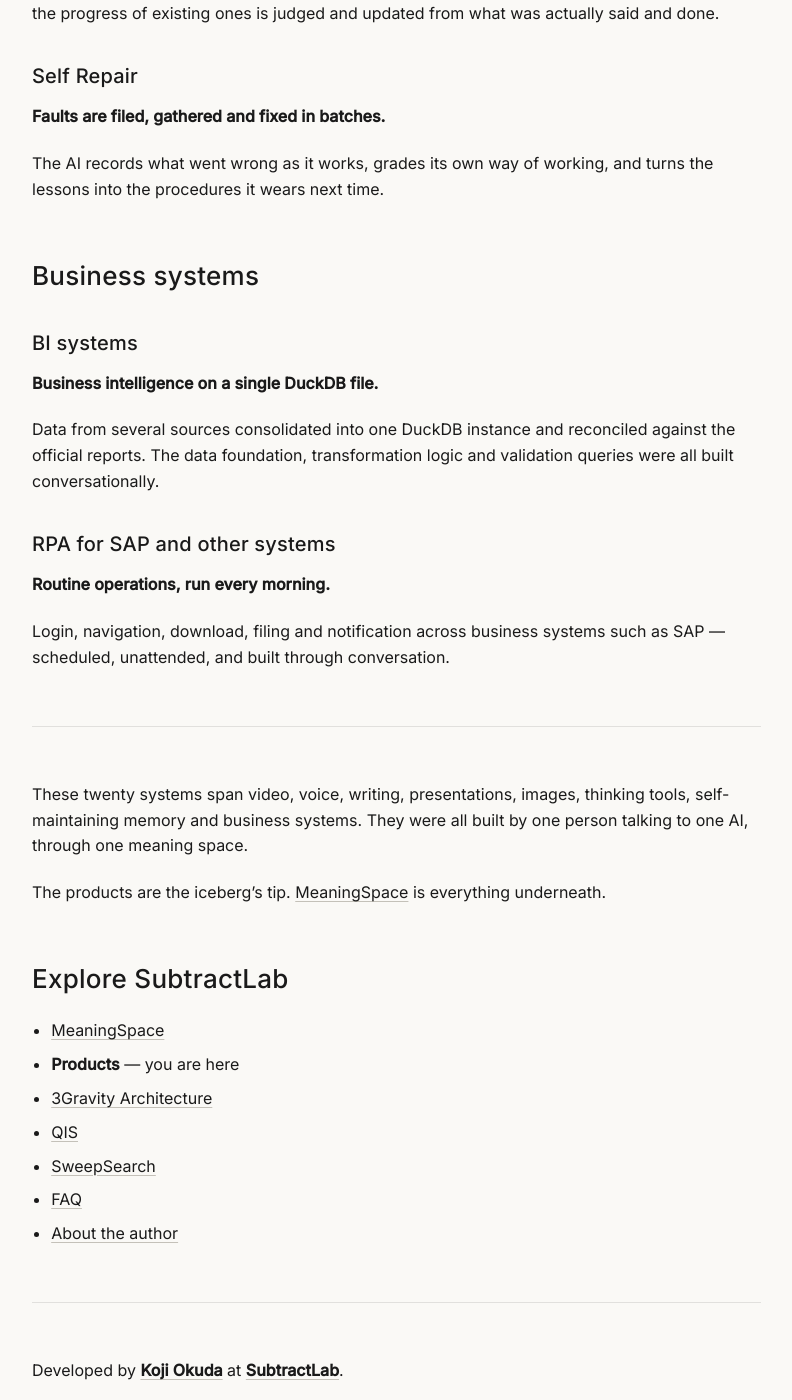
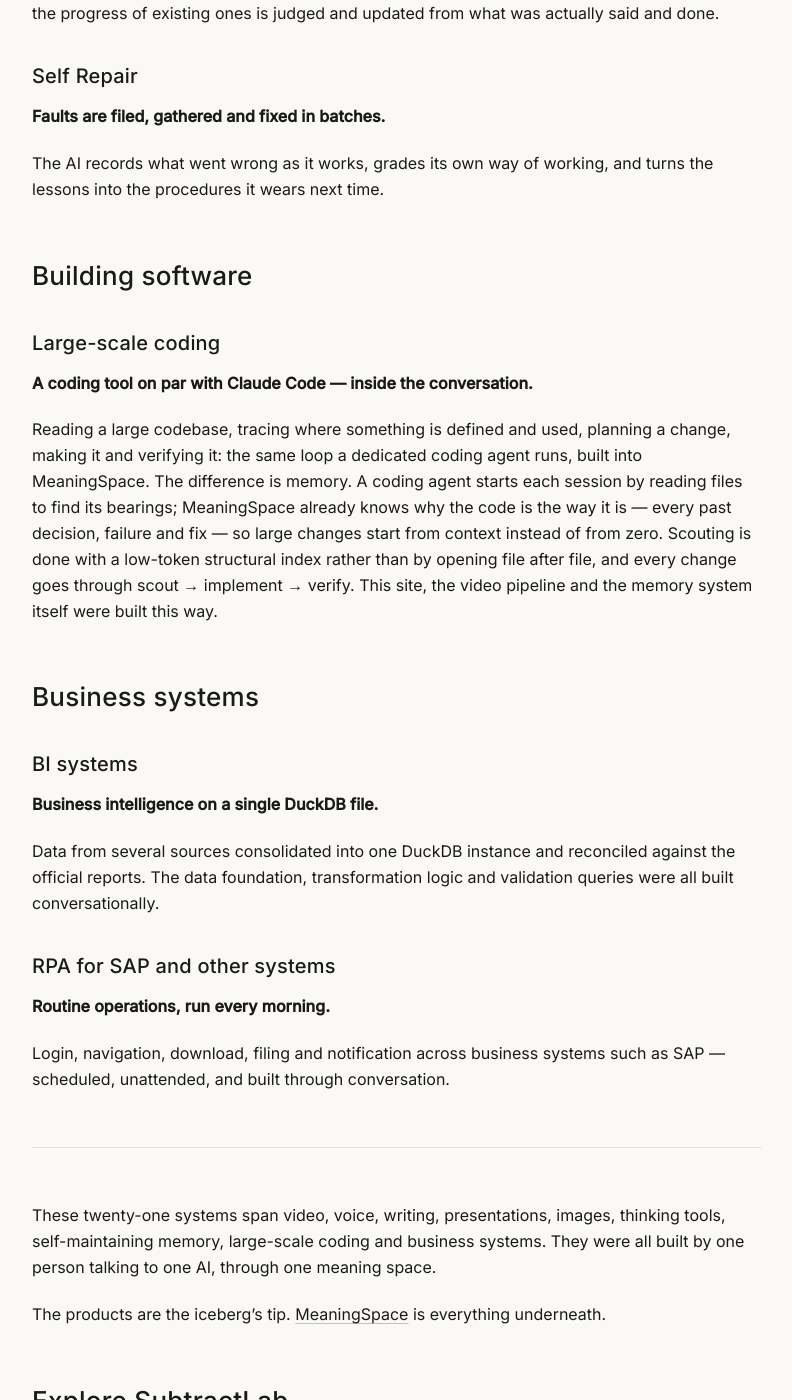
Before and after one commit to subtractlab/subtractlab, a Jekyll site: the page built from products.md, in a window 1280 px wide and 1400 px high, scrolled down 3981 px. Shown: the whole window, without its empty margins (39-831 px from the left). Built offline with Jekyll 4.4.1, drawn with Linux system fonts in a browser that asks for light colours.

Commit message:
Products: add large-scale coding
Co-Authored-By: Claude Opus 5.5 <noreply@anthropic.com>
Claude-Session: https://claude.ai/code/session_01KmDwjpf4epGPvCgHKcV1Sp

```diff
--- a/products.md
+++ b/products.md
@@ -1,7 +1,7 @@
 ---
 layout: default
 title: "Products — What emerges when you just talk to the AI"
-description: "Twenty systems built entirely through conversation with an AI partner on MeaningSpace — video, writing, presentations, images, thinking tools, memory automation and business systems. No terminal. No IDE. No Claude Code. No Codex."
+description: "Twenty-one systems built entirely through conversation with an AI partner on MeaningSpace — video, writing, presentations, images, thinking tools, memory automation, large-scale coding and business systems. No terminal. No IDE. No Claude Code. No Codex."
 ---
 
 # Products
@@ -130,6 +130,14 @@ When a conversation is crystallised, new tasks and projects are filed under the
 
 The AI records what went wrong as it works, grades its own way of working, and turns the lessons into the procedures it wears next time.
 
+## Building software
+
+### Large-scale coding
+
+**A coding tool on par with Claude Code — inside the conversation.**
+
+Reading a large codebase, tracing where something is defined and used, planning a change, making it and verifying it: the same loop a dedicated coding agent runs, built into MeaningSpace. The difference is memory. A coding agent starts each session by reading files to find its bearings; MeaningSpace already knows why the code is the way it is — every past decision, failure and fix — so large changes start from context instead of from zero. Scouting is done with a low-token structural index rather than by opening file after file, and every change goes through scout → implement → verify. This site, the video pipeline and the memory system itself were built this way.
+
 ## Business systems
 
 ### BI systems
@@ -146,7 +154,7 @@ Login, navigation, download, filing and notification across business systems suc
 
 ---
 
-These twenty systems span video, voice, writing, presentations, images, thinking tools, self-maintaining memory and business systems. They were all built by one person talking to one AI, through one meaning space.
+These twenty-one systems span video, voice, writing, presentations, images, thinking tools, self-maintaining memory, large-scale coding and business systems. They were all built by one person talking to one AI, through one meaning space.
 
 The products are the iceberg's tip. [MeaningSpace](https://subtractlab.com/meaningspace) is everything underneath.
 
```
Also changed, not shown: meaningspace.md (+1 -1 lines).
